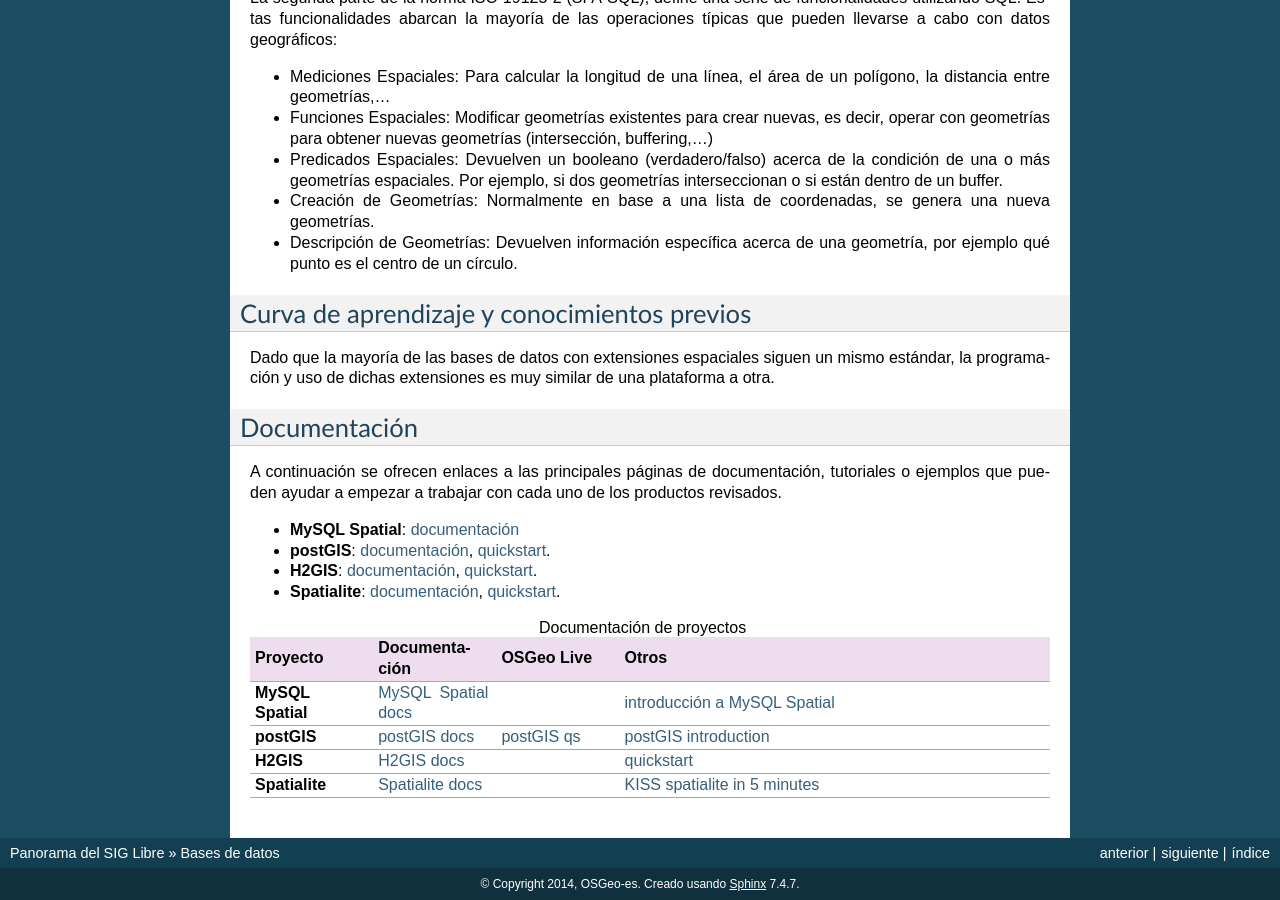
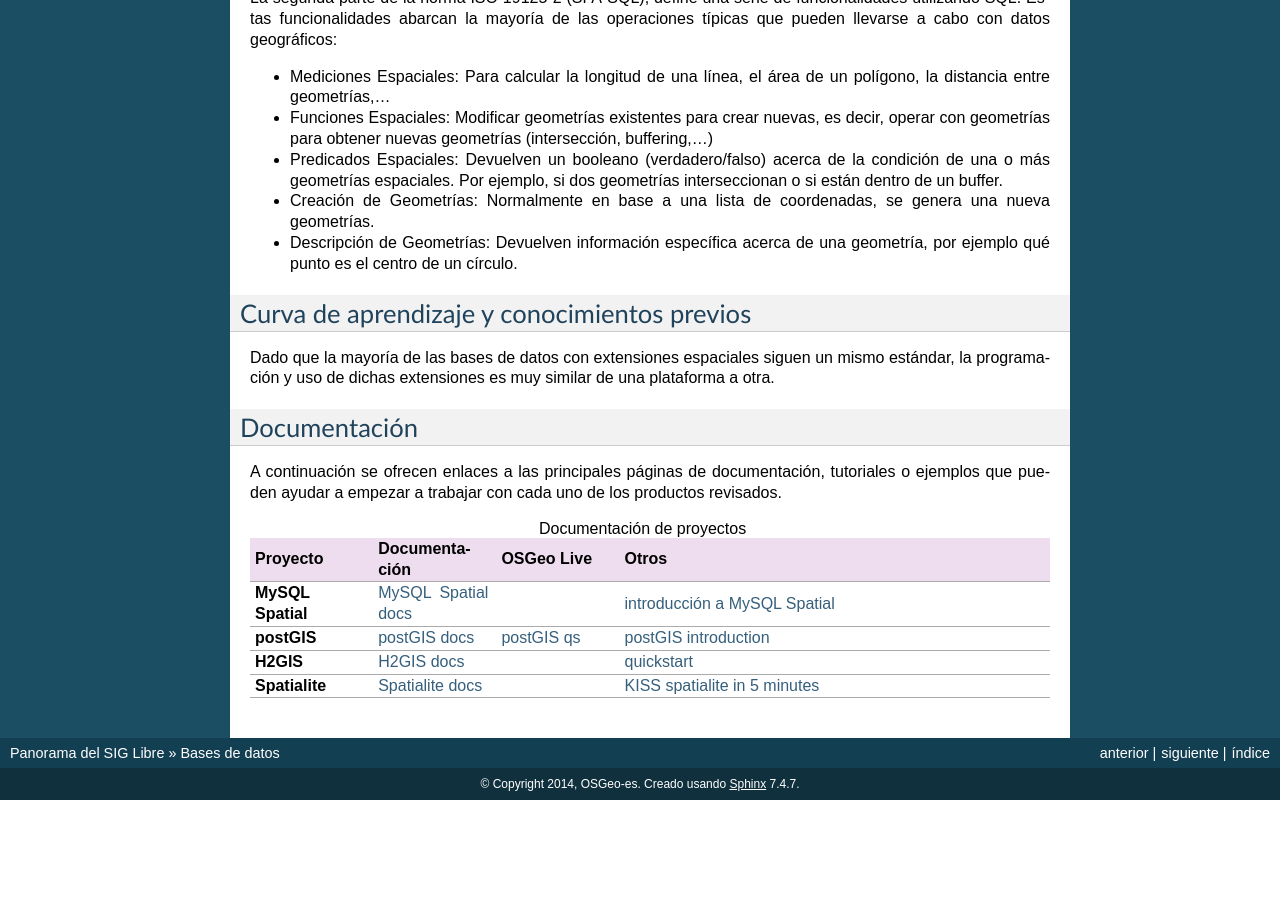
Before and after one commit to OSGeo-ES/panorama-siglibre8, a Sphinx documentation site: the page built from source/bbdd/index.rst, in a window 1280 px wide and 900 px high, scrolled down 1847 px. Built offline with Sphinx 7.4.7, drawn with Linux system fonts in a browser that asks for light colours; after the commit the page ends 2647 px from its top, so only the background shows below that.

Commit message:
Quitando lista, ya está la tabla

```diff
--- a/source/bbdd/index.rst
+++ b/source/bbdd/index.rst
@@ -87,14 +87,6 @@
 
 A continuación se ofrecen enlaces a las principales páginas de documentación, tutoriales o ejemplos que pueden ayudar a empezar a trabajar con cada uno de los productos revisados.
 
-* **MySQL Spatial**: `documentación <https://dev.mysql.com/doc/refman/5.0/en/spatial-extensions.html>`_
-
-* **postGIS**:  `documentación <http://postgis.net/docs/manual-2.1/>`_, `quickstart <http://workshops.boundlessgeo.com/postgis-intro/>`_.
-
-* **H2GIS**: `documentación <http://www.h2gis.org/docs/dev/home/>`_, `quickstart <http://www.h2gis.org/docs/dev/quickstart/>`_.
-
-* **Spatialite**: `documentación <https://www.gaia-gis.it/spatialite-2.3.1/spatialite-manual-2.3.1.html>`_, `quickstart <http://www.camptocamp.com/actualite/kiss-spatialite-in-5-minutes/>`_.
-
 
 .. list-table:: Documentación de proyectos
    :widths: 10 10 10 35
```
